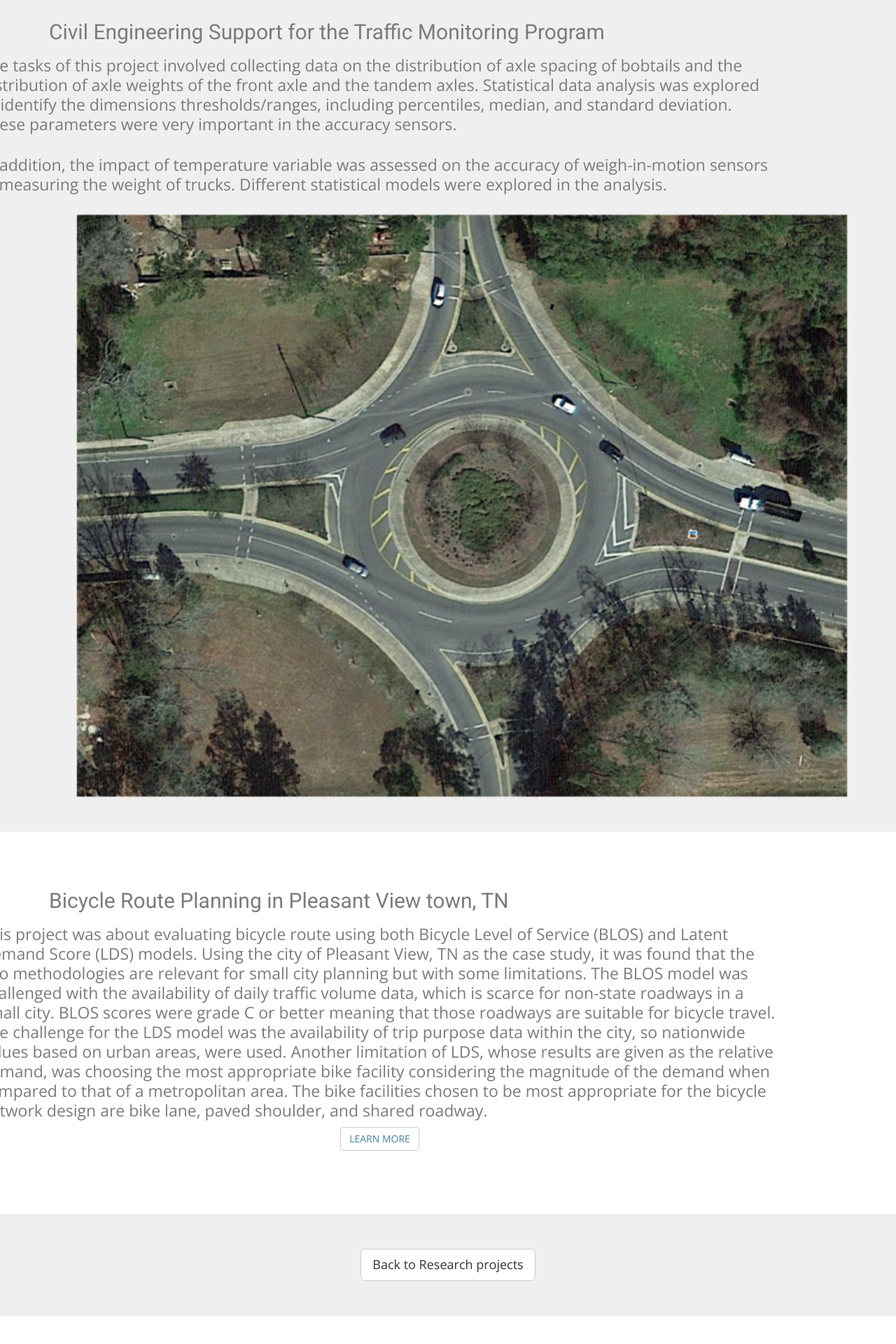
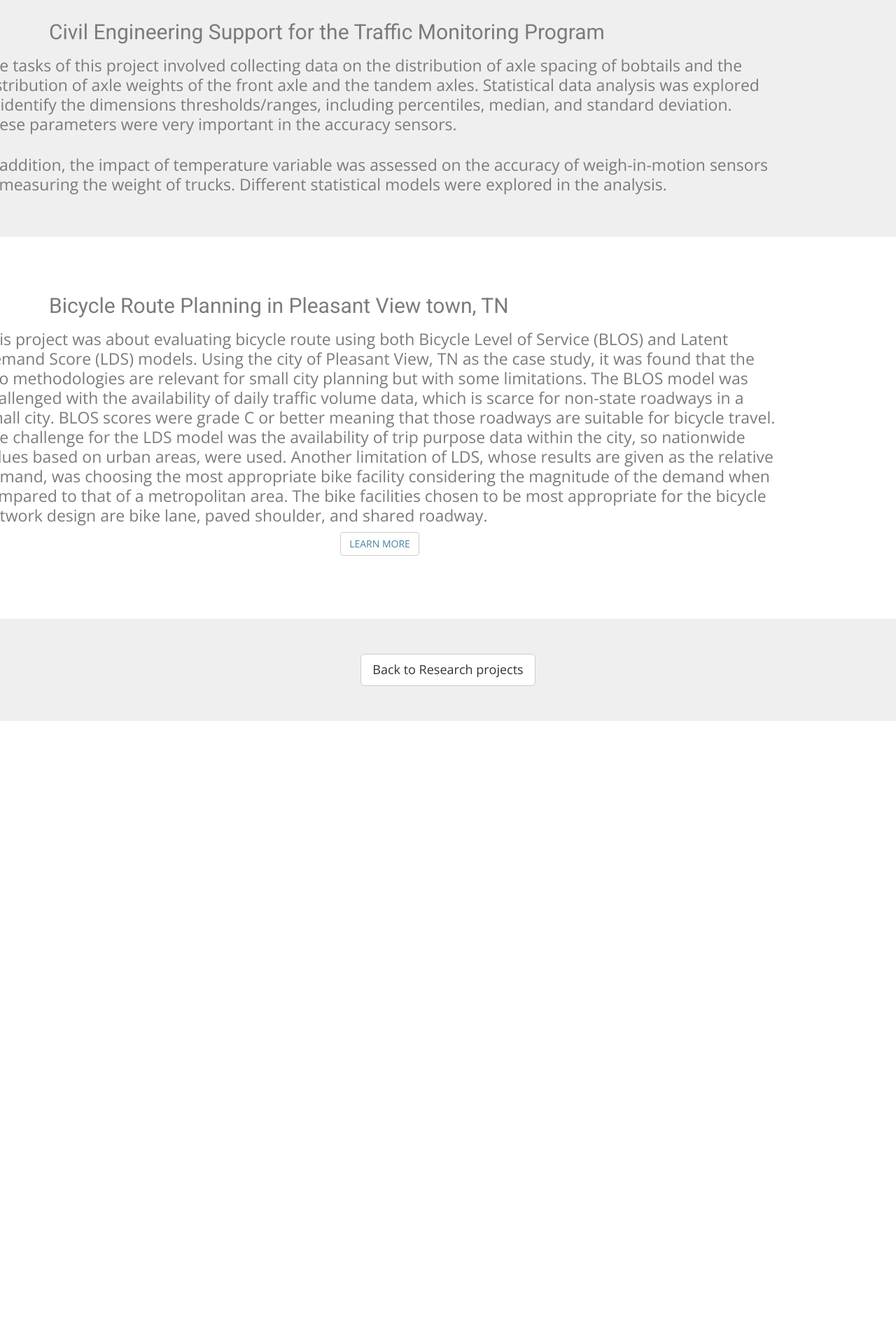
Before and after one commit to ekidando/Emma, a Jekyll site: the page built from analytics.html, in a window 1280 px wide. Shown: the part 1335-3255 px from the top of the page at 70% size. Built offline with Jekyll 4.4.1, drawn with Linux system fonts in a browser that asks for light colours; nearby versions of some CDN libraries; some web fonts are replaced; after the commit the page ends 2405 px from its top, so only the background shows below that.

Commit message:
Update analytics.html

```diff
--- a/analytics.html
+++ b/analytics.html
@@ -74,8 +74,8 @@ published: true
       </div><!-- .col-md-7 close -->
       <div class="col-md-12">
         <div class="block">
-      <br>
-   <img src="{{ site.baseurl }}/img/roundabout.png">
+
+
         </div>
       </div><!-- .col-md-5 close -->
     </div>
```
